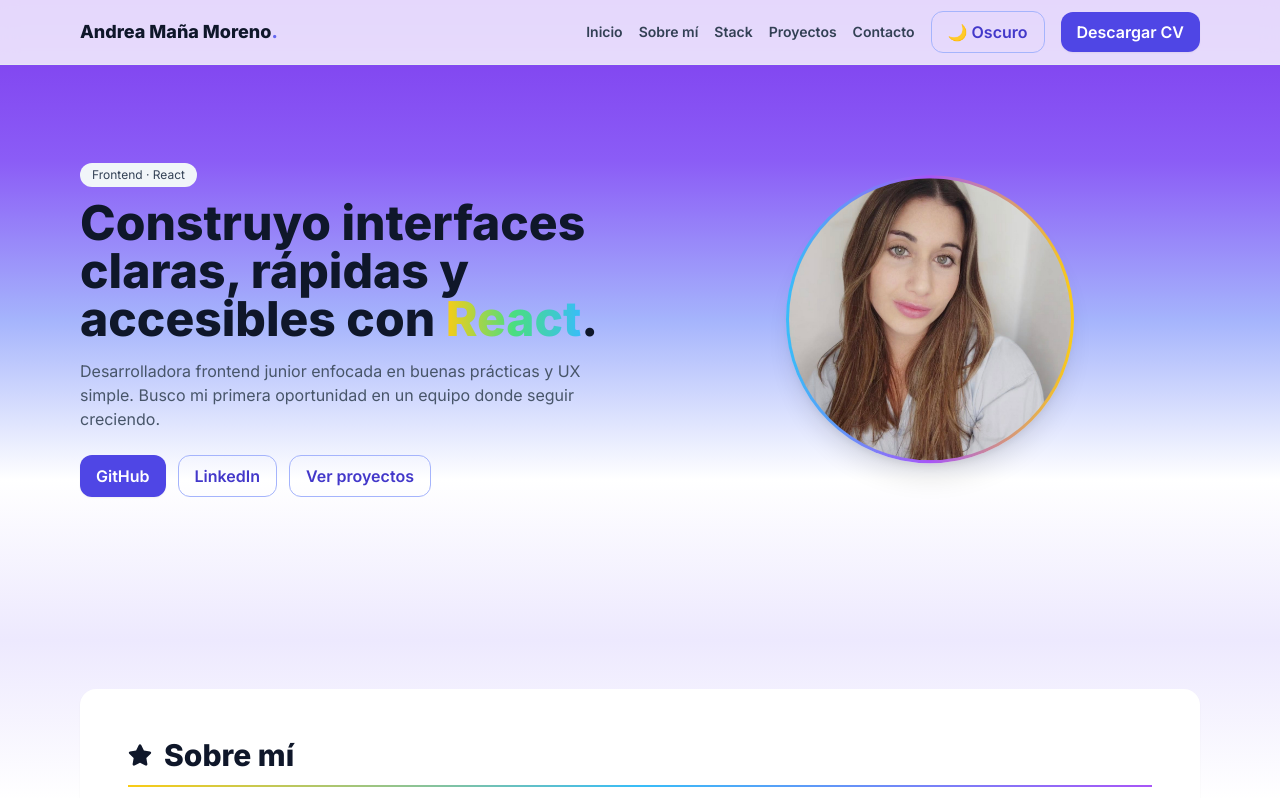
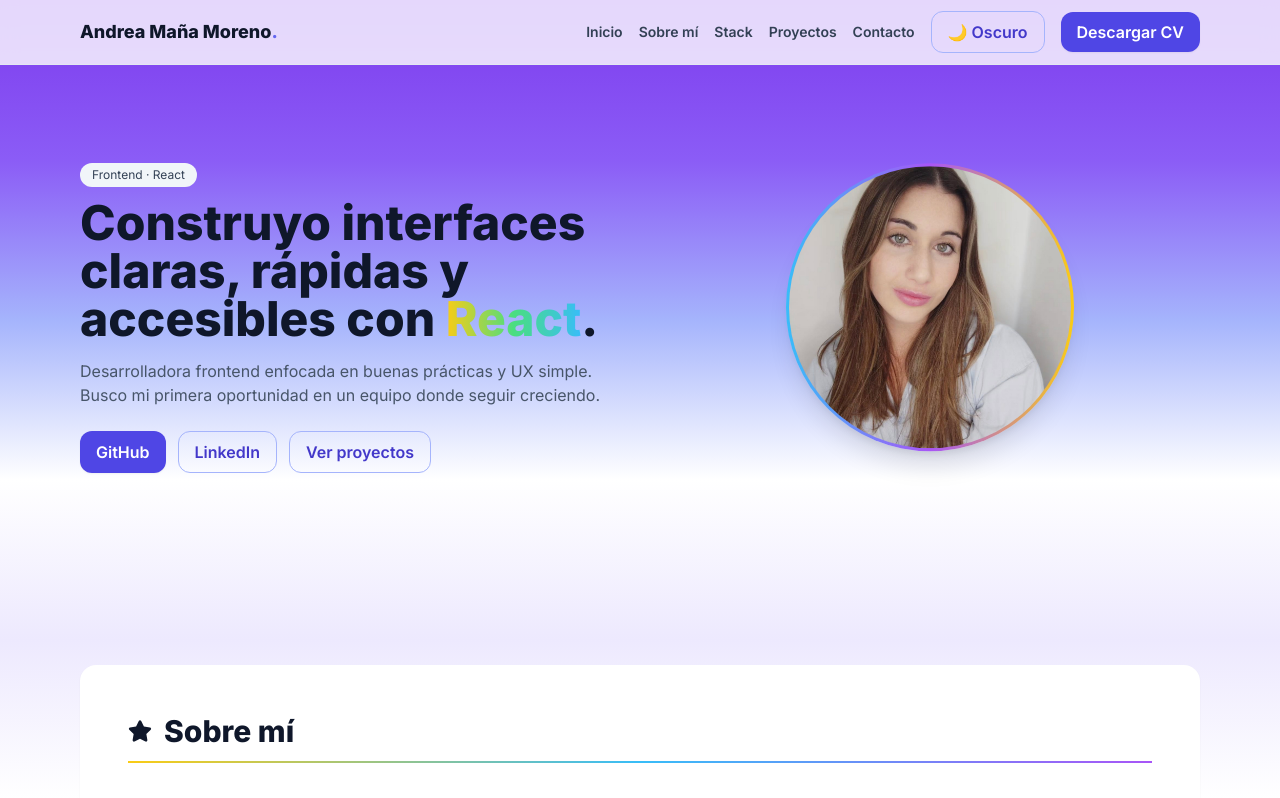
Before and after one commit to Andraxmm/Portfolio, a React (Vite) app: page / in a window 1280 px wide. Shown: the top 798 px of the page. Built offline with nearby package versions, Linux system fonts and the light colour scheme; no server answers.

Commit message:
Update Hero.jsx
chore: eliminación menor en el texto de presentación

```diff
--- a/src/Components/Hero.jsx
+++ b/src/Components/Hero.jsx
@@ -44,7 +44,7 @@ export default function Hero() {
               animate={{ opacity: 1, y: 0 }}
               transition={{ duration: 0.6, delay: 0.2 }}
             >
-              Desarrolladora frontend junior enfocada en buenas prácticas y UX simple.
+              Desarrolladora frontend enfocada en buenas prácticas y UX simple.
               Busco mi primera oportunidad en un equipo donde seguir creciendo.
             </motion.p>
 
```
